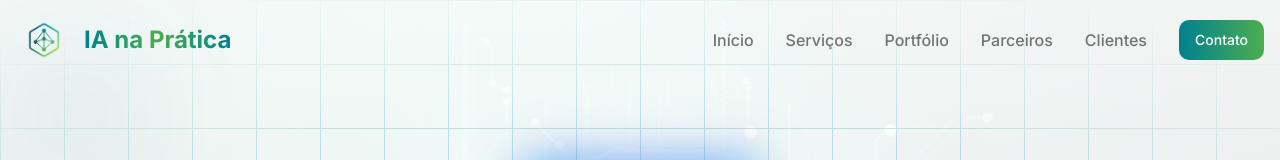
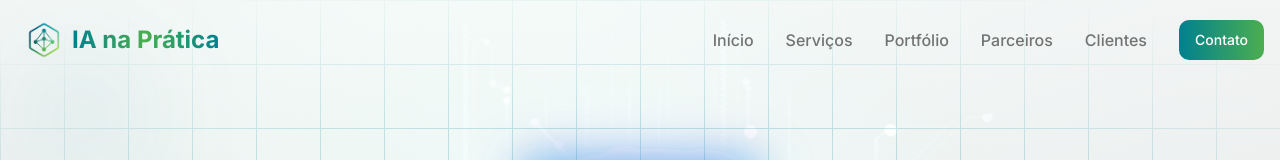
Before and after one commit to guiarruda10/page_ia, a React (Vite) app: page / in a window 1280 px wide. Shown: the top 160 px of the page. Built offline with nearby package versions, Linux system fonts and the light colour scheme; the HTML template or start-up script is replaced by a standard one.

Commit message:
change navbar

```diff
--- a/src/components/Navbar.tsx
+++ b/src/components/Navbar.tsx
@@ -42,7 +42,7 @@ const Navbar = () => {
         <div className="flex items-center justify-between h-16 md:h-20">
           {/* Logo */}
           <div
-            className="flex items-center gap-3 text-xl md:text-2xl font-bold cursor-pointer"
+            className="flex items-center gap-0 text-xl md:text-2xl font-bold cursor-pointer"
             onClick={() => scrollToSection("hero")}
           >
             <img
```
